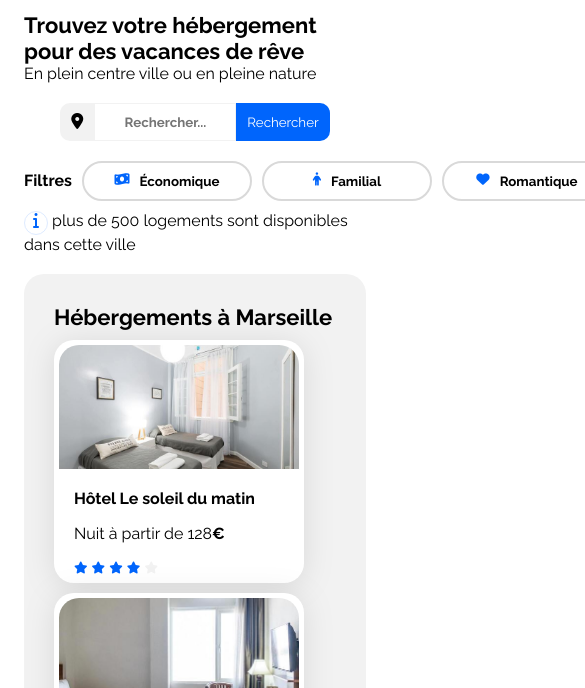
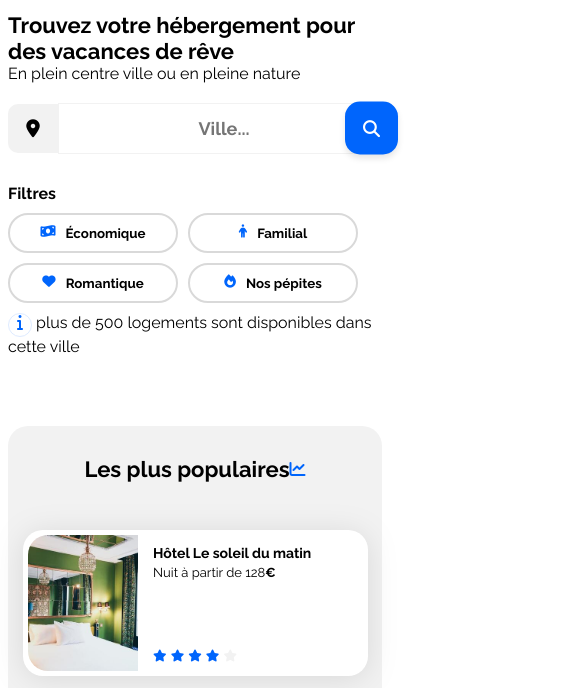
Before and after one commit to ismail-bouasria/booki, a plain HTML site: page index.html in a window 390 px wide. Shown: the part 145-833 px from the top of the page, 585 px wide, since content can reach past the window. Drawn offline with Linux system fonts and the light colour scheme.

Commit message:
Update Media queries : create queries for mobile devices

```diff
--- a/css/style.css
+++ b/css/style.css
@@ -163,6 +163,10 @@ nav a:hover {
     cursor: pointer;
 }
 
+.mobil-button{
+    display: none;
+}
+
 .search-box button:hover {
     background-color: #639df5;
 }
@@ -236,7 +240,7 @@ nav a:hover {
 .hebergements-cards {
     display: flex;
     flex-wrap: wrap;
-    gap: 10px;
+    gap: 15px;
     justify-content: space-between;
 }
 
@@ -333,13 +337,13 @@ nav a:hover {
 .footer-contenair {
     background-color: #F2F2F2;
     display: flex;
-    gap:35px;
+    gap:15px;
 }
 
 .footer-card {
     display: flex;
     flex-direction: column;
-    gap: 15px;
+    gap: 10px;
     padding: 20px;
 }
 
@@ -404,8 +408,7 @@ nav a:hover {
     /****** General ***********/
 
     .main-container {
-        padding: 0px 16px;
-
+        padding: 0px;
     }
 
     /****** Header & Navbar ***********/
@@ -443,9 +446,112 @@ nav a:hover {
     .search-filter h1 {
         font-size: 22px;
     }
-
-    .search-container{
-        justify-content: center;
+    .search-box{
+        position: relative;
     }
 
+    .search-box div {
+       font-size: 18px;
+        width: 50px;
+        height: 49px;
+        padding: 0px;
+        align-content: center;
+
+    }
+
+    .search-box input[type="text"] {
+        padding: 0px;
+        width: 330px;
+        height: 49px;
+        font-size: 18px;
+    }
+
+    .search-box button {
+       display: none;
+    }
+
+    .mobil-button{
+        display: block !important;
+        position: absolute;
+        right: -8px;
+        top: 50%;
+        transform: translateY(-50%);
+        padding: 15px !important;
+        height: 53px !important;
+        width:53px !important;
+        border-radius: 15px !important;
+        box-shadow: 0px 4px 6px rgba(0, 0, 0, 0.1);
+    }
+
+    .mobil-button i {
+        color:white;
+        font-size: 17px;
+    }
+    .filter-container {
+        flex-wrap: wrap;
+    }
+
+    .filter-container section {
+        flex-wrap: wrap;
+    }
+
+/****** Hebergements And Populaires ***********/
+    .hebergements-and-populaires {
+        flex-direction: column-reverse;
+    }
+    .hebergements-and-populaires section{
+        align-items: center;
+    }
+
+    .populaires {
+        display: flex;
+        flex-direction: column;
+        gap: 15px;
+    }
+
+    .populaires-cards {
+        flex-direction: column;
+        gap:15px
+    }
+
+    .populaires-cards .card {
+        display: flex;
+        width: 335px;
+        /* margin-top: 33px; */
+    }
+
+    .white-bg{
+        background-color: white !important;
+    }
+
+    .hebergements {
+        display: flex;
+        flex-direction: column;
+        align-content: center;
+    }
+
+    .hebergements-cards .card {
+        width: 335px;
+
+        /* margin-top: 33px; */
+    }
+
+    /****** Activites ***********/
+
+    .card-activite{
+        width: 355px;
+    }
+
+    .activites-cards {
+        flex-direction: column;
+        align-content: center;
+    }
+
+        /****** Footer ***********/
+
+    .footer-contenair {
+        flex-direction: column;
+    }
+
+
 }
--- a/index.html
+++ b/index.html
@@ -43,8 +43,9 @@
                             <div>
                                 <i class="fa-solid fa-location-dot"></i>
                             </div>
-                            <input type="text" name="query" placeholder="Rechercher...">
+                            <input type="text" name="query" placeholder="Ville...">
                             <button type="submit">Rechercher</button>
+                            <button  class="mobil-button" type="submit"><i class="fa-solid fa-magnifying-glass"></i></button>
                         </div>
                     </form>
                 </div>
@@ -63,7 +64,7 @@
            <!-- SECTIONS HÉBERGEMENTS -->
 
             <div class="hebergements-and-populaires">
-                <section class="hebergements">
+                <section class="hebergements white-bg">
                     <div>
                         <h2>
                             Hébergements à Marseille
@@ -184,6 +185,7 @@
                                 </div>
                             </article>
                         </a>
+                        <h2> Afficher plus</h2>
                     </div>
                 </section>
 
@@ -305,7 +307,6 @@
             </div>
         </main>
         <footer>
-
             <section class="footer-contenair">
                 <div class="footer-card">
                     <h3> À propos</h3>
@@ -323,7 +324,6 @@
                     <a href="#">Centre d'aide</a>
                     <a href="#">Nous contacter</a>
                 </div>
-
             </section>
         </footer>
     </div>
```
